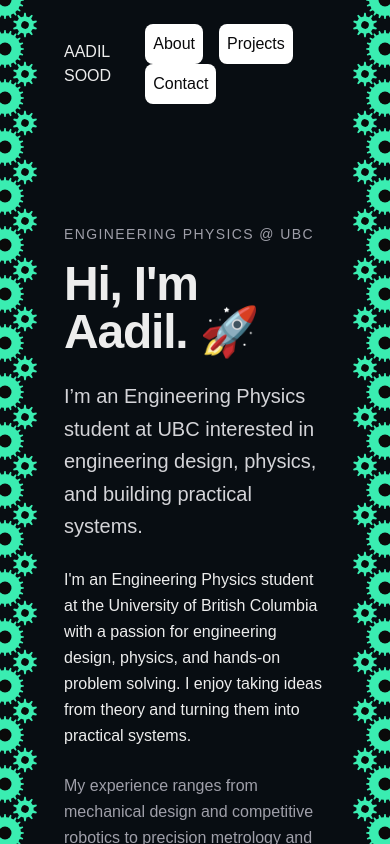
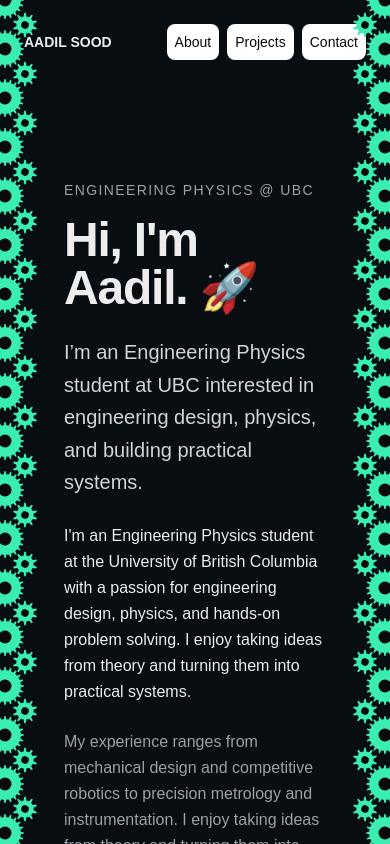
Before and after one commit to aadilsood014/engineering-portfolio, a Next.js app: page / in a window 390 px wide. Shown: the top 844 px of the page. Built offline with nearby package versions, Linux system fonts and the light colour scheme.

Commit message:
Fixed nav for mobile

```diff
--- a/app/page.tsx
+++ b/app/page.tsx
@@ -3,27 +3,29 @@ import Link from "next/link";
 export default function Home() {
   return (
     <main>
-      <nav className="mx-auto flex max-w-6xl items-center justify-between px-16 py-6 md:px-6">
-        <h2>AADIL SOOD</h2>
+      <nav className="mx-auto flex max-w-6xl items-center justify-between px-6 py-6 md:px-6">
+        <h2 className="text-sm font-semibold sm:text-base">
+          AADIL SOOD
+        </h2>
 
-        <div>
+        <div className="flex flex-wrap justify-end gap-2 sm:gap-3">
           <a
             href="/About"
-            className="mx-2 project-button inline-block rounded-lg bg-white px-2 py-2 font-medium text-zinc-950"
+            className="project-button inline-block rounded-lg bg-white px-2 py-2 text-sm font-medium text-zinc-950 sm:px-3"
           >
             About
           </a>
 
           <a
             href="#projects"
-            className="mx-2 project-button inline-block rounded-lg bg-white px-2 py-2 font-medium text-zinc-950"
+            className="project-button inline-block rounded-lg bg-white px-2 py-2 text-sm font-medium text-zinc-950 sm:px-3"
           >
             Projects
           </a>
 
           <a
             href="#contact"
-            className="mx-2 project-button inline-block rounded-lg bg-white px-2 py-2 font-medium text-zinc-950"
+            className="project-button inline-block rounded-lg bg-white px-2 py-2 text-sm font-medium text-zinc-950 sm:px-3"
           >
             Contact
           </a>
```
